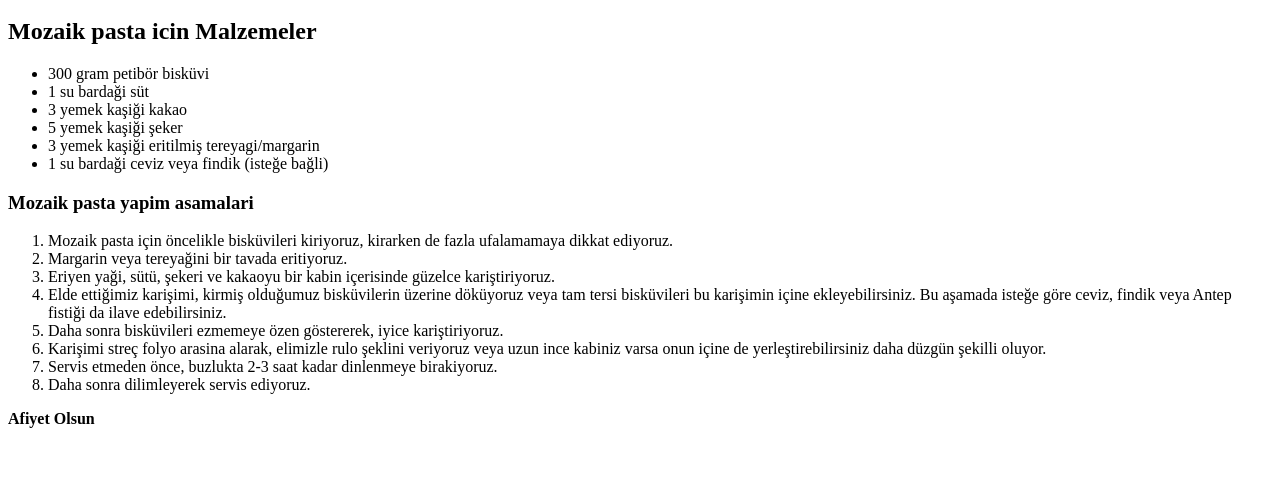
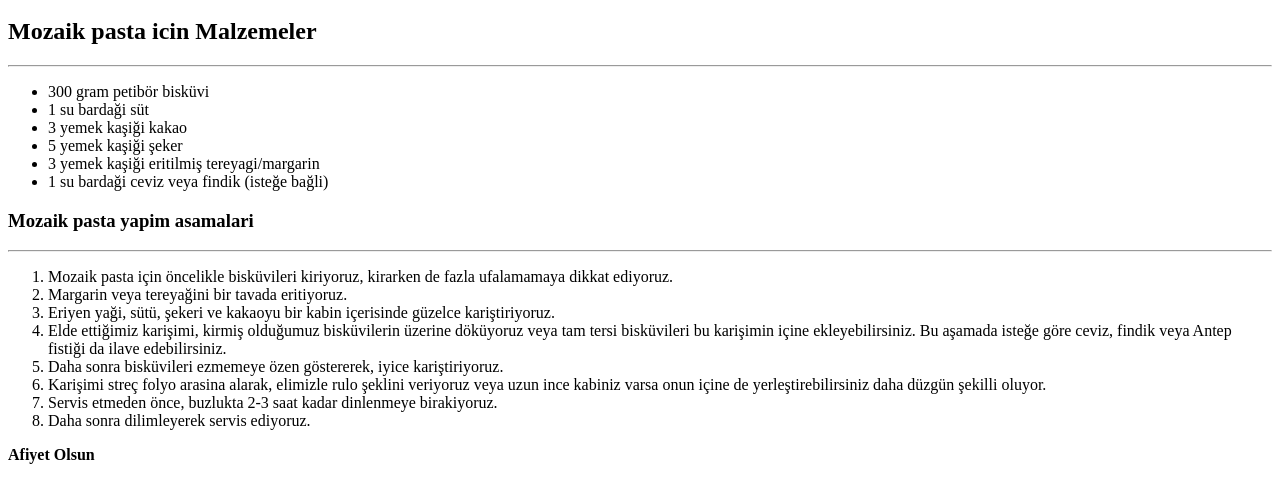
Before and after one commit to tevfiktuzunkaya/tatliodevi, a plain HTML site: page index.html in a window 1280 px wide. Shown: the part 577-1057 px from the top of the page. Before the commit the page ends 1021 px from the top, so only its background shows below. Drawn offline with Linux system fonts and the light colour scheme.

Commit message:
cidden hazir yav

```diff
--- a/index.html
+++ b/index.html
@@ -18,7 +18,7 @@
 
     <p><b> Kaç Kisilik:4 Hazirlama Süresi:45 dakika Pisirme Süresi:20dakika </b></p>
 
-    <h2>  <strong> Mozaik pasta icin Malzemeler </strong> <br> </h2>
+    <h2>  <strong> Mozaik pasta icin Malzemeler </strong> <br> </h2> <hr>
         <ul>
             <li>300 gram petibör bisküvi</li>
             <li>1 su bardaği süt</li>
@@ -28,7 +28,7 @@
             <li>1 su bardaği ceviz veya findik (isteğe bağli)</li>
         </ul>
 
-    <h3><strong>Mozaik pasta yapim asamalari</strong></h3>
+    <h3><strong>Mozaik pasta yapim asamalari</strong></h3>  <hr>
 
         <ol>
             <li>Mozaik pasta için öncelikle bisküvileri kiriyoruz, kirarken de fazla ufalamamaya dikkat ediyoruz.</li>
```
